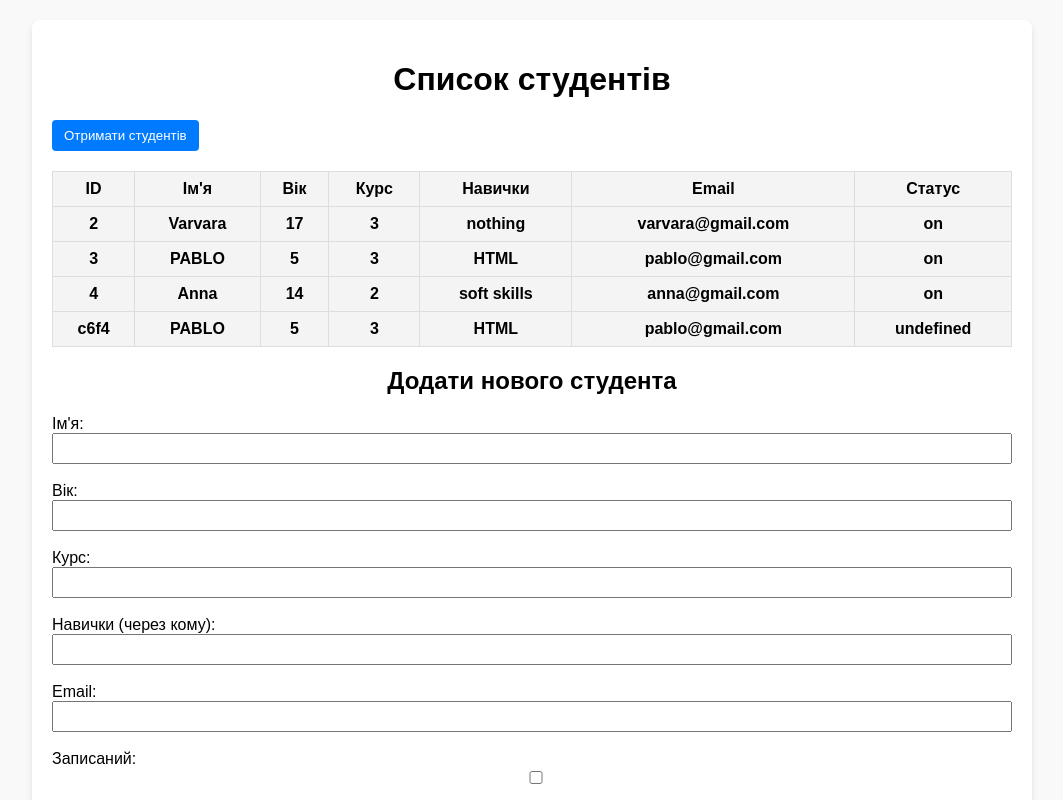
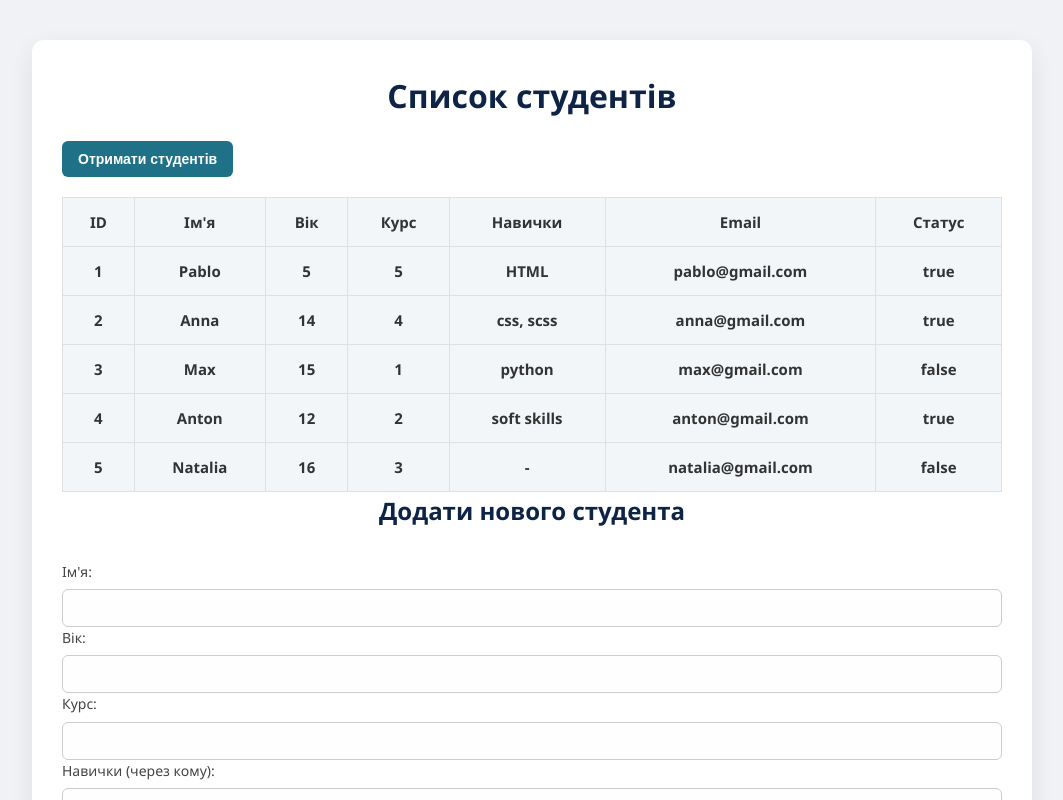
Before and after one commit to varvaramois/students-crud, a website: page index.html in a window 1280 px wide. Both pictures are taken after a click on the button "Отримати студентів". Shown: the top 800 px of the page, without its empty margins (108-1171 px from the left). Drawn offline with Linux system fonts and the light colour scheme.

Commit message:
finished hw

```diff
--- a/main.js
+++ b/main.js
@@ -1,15 +1,27 @@
 const btn = document.querySelector(".btn");
+const tbody = document.querySelector(".tbody");
 
-const tbody = document.querySelector(".tbody")
+const surname = document.getElementById("name");
+const age = document.getElementById("age");
+const course = document.getElementById("course");
+const skills = document.getElementById("skills");
+const email = document.getElementById("email");
+const record = document.getElementById("isEnrolled");
 
-btn.addEventListener("click", function() {
+const addStudentBtn = document.querySelector("[addStudent]");
+const changeStudentBtn = document.querySelector("[changeStudent]");
+const deleteStudentBtn = document.querySelector("[deleteStudent]");
+
+function fetchAndRenderStudents() {
   fetch("./students.json", {
-    method: "GET"})
-    .then((Response) => Response.json())
+    method: "GET",
+  })
+    .then((response) => response.json())
     .then((data) => {
-        console.log(data);
-        data.students.forEach(element => {
-            tbody.innerHTML += ` <tr>
+      tbody.innerHTML = "";
+      data.students.forEach((element) => {
+        tbody.innerHTML += `
+          <tr>
             <th class="id">${element.id}</th>
             <th class="name">${element.name}</th>
             <th class="age">${element.age}</th>
@@ -20,96 +32,75 @@ btn.addEventListener("click", function() {
           </tr>`;
       });
     })
-})
+    .catch((error) => {
+      console.error(error);
+    });
+}
 
-// const form = document.querySelector("[addStudentsForm]")
-
-// form.addEventListener("submit", (e) => {
-//     e.preventDefault();
-//     const inputValue = e.target.value;
-//     console.log(inputValue);
-// })
-
-const surname = document.querySelector("[surname]");
-const age = document.querySelector("[age]");
-const course = document.querySelector("[course]");
-const skills = document.querySelector("[skills]");
-const email = document.querySelector("[email]");
-const record = document.querySelector("[record]");
-
-const addStudentBtn = document.querySelector("[addStudent]");
+btn.addEventListener("click", fetchAndRenderStudents);
 
 addStudentBtn.addEventListener("click", () => {
-    const studentsObj = {
+  const studentObj = {
     name: surname.value,
     age: age.value,
     course: course.value,
     skills: skills.value,
     email: email.value,
-      record: record.value,
+    isEnrolled: record.checked,
   };
-    const options = {
+
+  fetch("http://localhost:3000/students", {
     method: "POST",
-        headers: {
-            "Content-Type": "application/json" ,
-        },
-        body: JSON.stringify(studentsObj)
-    };
-    fetch("http://localhost:3000/students", options)
+    headers: { "Content-Type": "application/json" },
+    body: JSON.stringify(studentObj),
+  })
     .then((response) => response.json())
     .then((data) => {
       console.log(data);
-      })
-      .catch((error) => {
-        console.error(error);
-      });
-})
-
-const changeStudent = document.querySelector("[changeStudent]");
-
-changeStudent.addEventListener("click", () => {
-  const studentIdToChange = prompt(
-    "Введіть ID студента, дані якого хочете змінити:"
-  );
-  const studentsObj = {
-    name: surname.value,
-    age: age.value,
-    course: course.value,
-    skills: skills.value,
-    email: email.value,
-    isEnrolled: record.value,
-  };
-
-  const options = {
-    method: "PUT",
-    headers: {
-      "Content-Type": "application/json",
-    },
-    body: JSON.stringify(studentsObj),
-  };
-
-  fetch(`http://localhost:3000/students/${studentIdToChange}`, options)
-    .then((response) => response.json())
-    .then((data) => {
-      console.log(data);
+      fetchAndRenderStudents();
     })
     .catch((error) => {
       console.error(error);
     });
 });
 
-const deleteStudent = document.querySelector("[deleteStudent]");
+changeStudentBtn.addEventListener("click", () => {
+  const studentIdToChange = prompt("Введіть ID студента, дані якого хочете змінити:");
 
-deleteStudent.addEventListener("click", () => {
-  const studentIdToDelete = prompt(
-    "Введіть ID студента, якого хочете видалити:"
-  );
+  const studentObj = {
+    name: surname.value,
+    age: age.value,
+    course: course.value,
+    skills: skills.value,
+    email: email.value,
+    isEnrolled: record.checked,
+  };
+
+  fetch(`http://localhost:3000/students/${studentIdToChange}`, {
+    method: "PUT",
+    headers: { "Content-Type": "application/json" },
+    body: JSON.stringify(studentObj),
+  })
+    .then((response) => response.json())
+    .then((data) => {
+      console.log(data);
+      fetchAndRenderStudents();
+    })
+    .catch((error) => {
+      console.error(error);
+    });
+});
+
+deleteStudentBtn.addEventListener("click", () => {
+  const studentIdToDelete = prompt("Введіть ID студента, якого хочете видалити:");
+
   fetch(`http://localhost:3000/students/${studentIdToDelete}`, {
     method: "DELETE",
   })
     .then((response) => response.json())
     .then((data) => {
-        console.log(`Студент з ID ${studentIdToDelete} видалений:`, data);
+      console.log(data);
+      fetchAndRenderStudents();
     })
     .catch((error) => {
       console.error(error);
--- a/students.json
+++ b/students.json
@@ -1,40 +1,49 @@
 {
   "students": [
     {
-      "name": "Varvara",
-      "age": "17",
-      "course": "3",
-      "skills": "nothing",
-      "email": "varvara@gmail.com",
-      "isEnrolled": "on",
-      "id": "2"
+      "id": "1",
+      "name": "Pablo",
+      "age": 5,
+      "course": "5",
+      "skills": "HTML",
+      "email": "pablo@gmail.com",
+      "isEnrolled": true
     },
     {
-      "name": "PABLO",
-      "age": "5",
-      "course": "3",
-      "skills": "HTML",
-      "email": "pablo@gmail.com",
-      "isEnrolled": "on",
-      "id": "3"
+      "id": "2",
+      "name": "Anna",
+      "age": 14,
+      "course": "4",
+      "skills": "css, scss",
+      "email": "anna@gmail.com",
+      "isEnrolled": true
     },
     {
-      "name": "Anna",
-      "age": "14",
+      "id": "3",
+      "name": "Max",
+      "age": 15,
+      "course": "1",
+      "skills": "python",
+      "email": "max@gmail.com",
+      "isEnrolled": false
+    },
+    {
+      "id": "4",
+      "name": "Anton",
+      "age": 12,
       "course": "2",
       "skills": "soft skills",
-      "email": "anna@gmail.com",
-      "isEnrolled": "on",
-      "id": "4"
+      "email": "anton@gmail.com",
+      "isEnrolled": true
     },
     {
-      "id": "c6f4",
-      "name": "PABLO",
-      "age": "5",
+      "id": "5",
+      "name": "Natalia",
+      "age": 16,
       "course": "3",
-      "skills": "HTML",
-      "email": "pablo@gmail.com",
-      "record": "on"
+      "skills": "-",
+      "email": "natalia@gmail.com",
+      "isEnrolled": false
     }
   ]
 }
--- a/style.css
+++ b/style.css
@@ -1,71 +1,107 @@
-body {
-  font-family: Arial, sans-serif;
+* {
   margin: 0;
   padding: 0;
-  background-color: #f9f9f9;
+  box-sizing: border-box;
 }
 
+body {
+  font-family: 'Segoe UI', Tahoma, Geneva, Verdana, sans-serif;
+  background-color: #f0f2f5;
+  color: #333;
+  line-height: 1.6;
+}
 .container {
-  max-width: 960px;
-  margin: 20px auto;
-  padding: 20px;
-  background: white;
-  border-radius: 8px;
-  box-shadow: 0 4px 6px rgba(0, 0, 0, 0.1);
+  max-width: 1000px;
+  margin: 40px auto;
+  padding: 30px;
+  background: #fff;
+  border-radius: 12px;
+  box-shadow: 0 8px 24px rgba(0, 0, 0, 0.08);
 }
 
 h1, h2 {
   text-align: center;
+  margin-bottom: 20px;
+  color: #0e2446;
 }
 
 table {
   width: 100%;
   border-collapse: collapse;
-  margin: 20px 0;
+  margin-top: 20px;
+  background-color: #fafafa;
 }
 
 th, td {
-  border: 1px solid #ddd;
-  padding: 8px;
+  border: 1px solid #e0e0e0;
+  padding: 12px 14px;
   text-align: center;
+  font-size: 15px;
 }
 
 th {
-  background-color: #f4f4f4;
+  background-color: #f3f6f9;
+  font-weight: 600;
+  color: #333;
+}
+
+tr:hover {
+  background-color: #eef2f7;
+  transition: background-color 0.2s ease;
 }
 
 button {
-  background-color: #007BFF;
-  color: white;
-  padding: 8px 12px;
+  background-color: #1f7188;
+  color: #fff;
+  padding: 10px 16px;
   border: none;
-  border-radius: 4px;
+  border-radius: 6px;
+  font-weight: 600;
+  font-size: 14px;
   cursor: pointer;
+  transition: background-color 0.3s ease;
 }
 
 button:hover {
-  background-color: #0056b3;
+  background-color: #163b65;
+}
+
+.btn-box {
+  display: flex;
+  gap: 15px;
+  justify-content: center;
+  margin-top: 20px;
 }
 
 form {
-  margin-top: 20px;
+  margin-top: 30px;
 }
 
 form label {
-  display: block;
-  margin-bottom: 8px;
+  display: flex;
+  flex-direction: column;
+  font-size: 14px;
+  color: #444;
 }
 
-form input {
-  padding: 6px;
-  margin-bottom: 10px;
-  width: 100%;
-  box-sizing: border-box;
+form input[type="text"],
+form input[type="number"],
+form input[type="email"] {
+  padding: 10px;
+  margin-top: 6px;
+  border: 1px solid #ccc;
+  border-radius: 6px;
+  font-size: 14px;
+  background-color: #fefefe;
+  transition: border-color 0.2s;
 }
-.btn-box {
-    display: flex;
-    gap: 20px;
+
+form input:focus {
+  outline: none;
+  border-color: #1f3c88;
 }
-.hidden {
-    display: none;
+
+form input[type="checkbox"] {
+  margin-top: 10px;
+  transform: scale(1.2);
 }
```
Lines whose indentation alone changed are shown as unchanged.
